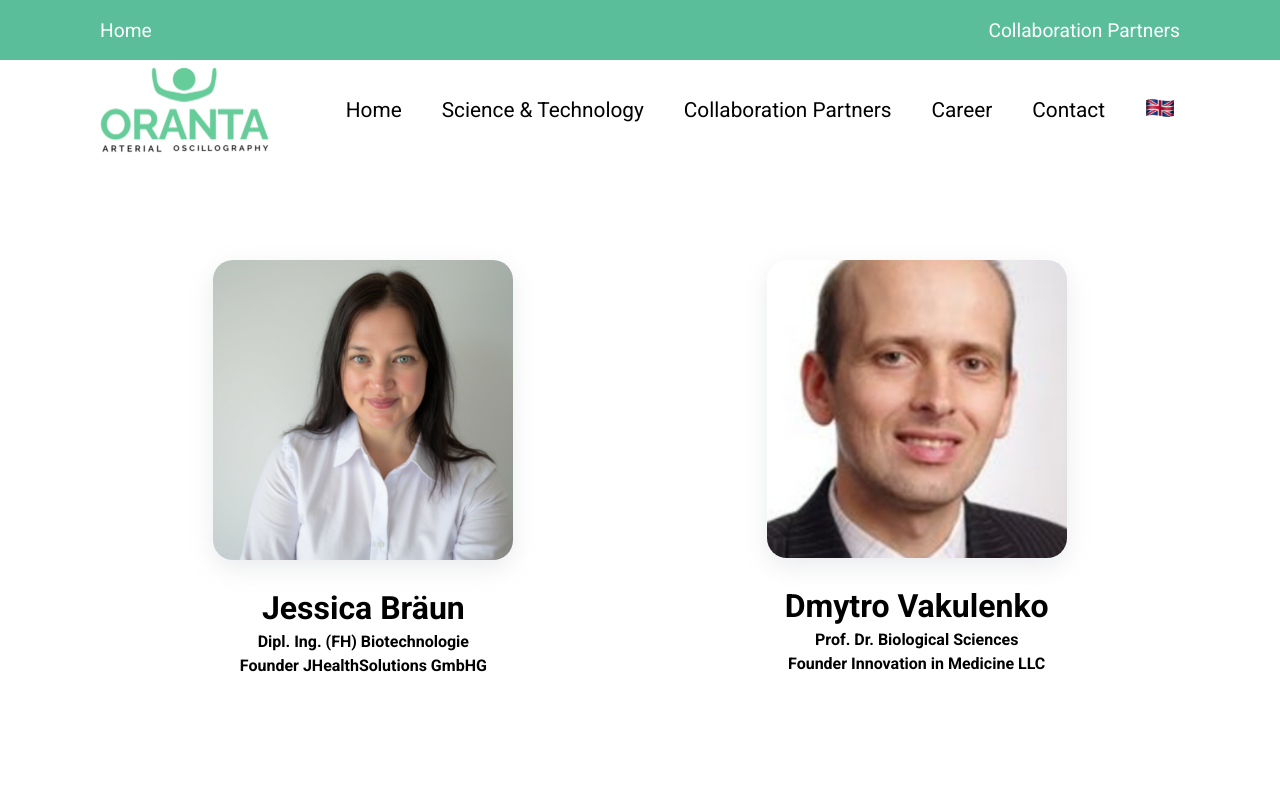
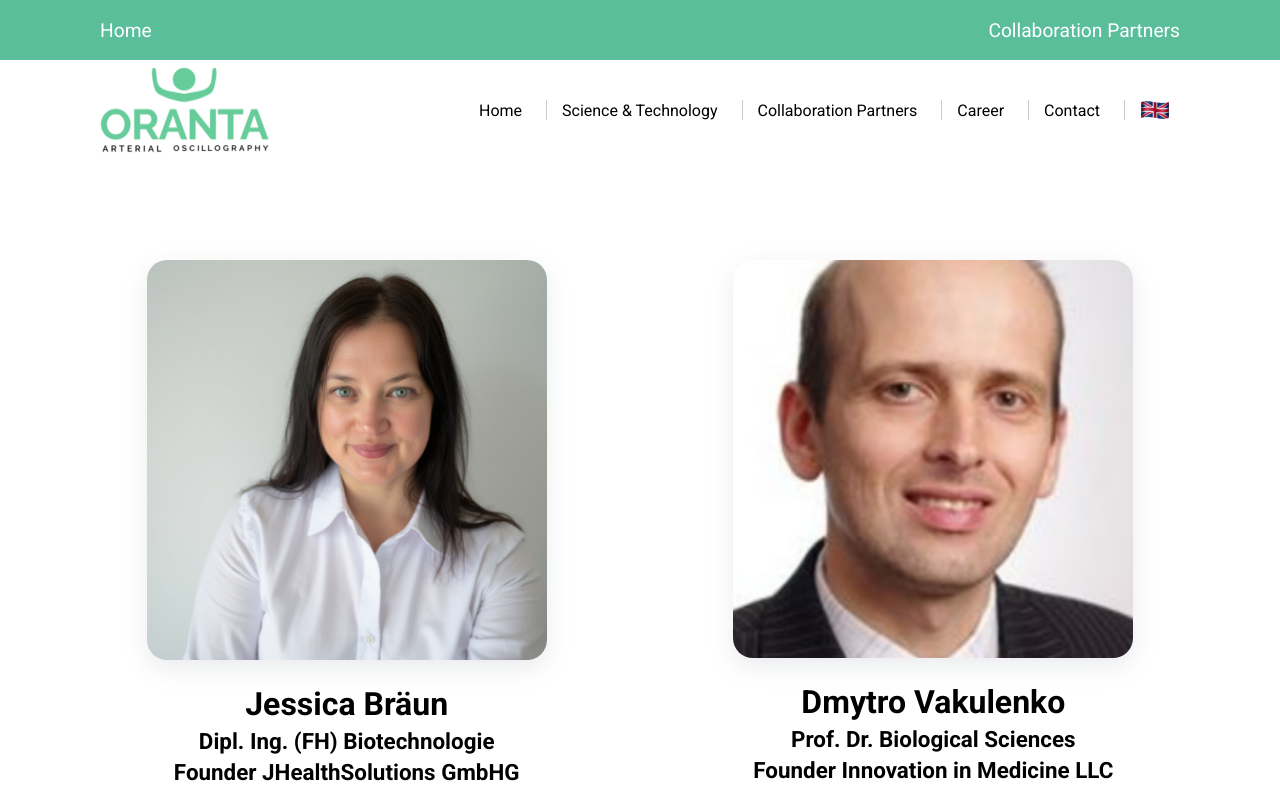
Before and after one commit to Pingis2/JHealthSolutions, a React (Vite) app: page / in a window 1280 px wide. Both pictures are taken after a click on the item "Collaboration Partners". Built offline with nearby package versions, Linux system fonts and the light colour scheme.

Commit message:
added mobile version and added seperation lines on header items

```diff
--- a/src/styling/collaboration-partners/collaborations-partners-desktop.scss
+++ b/src/styling/collaboration-partners/collaborations-partners-desktop.scss
@@ -47,6 +47,8 @@
     img {
         border-radius: 20px;
         box-shadow: rgba(149, 157, 165, 0.2) 0px 8px 24px;
+        height: auto;
+        width: 400px;
     }
 
     .info-text {
@@ -63,6 +65,7 @@
             margin: 5px;
             @include main-sans-font;
             font-weight: bold;
+            font-size: 1.4rem;
         }
     }
 
--- a/src/styling/collaboration-partners/collaborations-partners-mobile.scss
+++ b/src/styling/collaboration-partners/collaborations-partners-mobile.scss
@@ -40,16 +40,28 @@
 
 .profiles {
     display: flex;
-    flex-direction: row;
+    flex-direction: column;
     justify-content: space-evenly;
     margin: 50px 0 0 0;
     gap: 40px;
+
+    .profile-jessica {
+        display: flex;
+        flex-direction: column;
+        align-items: center;
+    }
+
+    .profile-dmytro {
+        display: flex;
+        flex-direction: column;
+        align-items: center;
+    }
 
     img {
         border-radius: 20px;
         box-shadow: rgba(149, 157, 165, 0.2) 0px 8px 24px;
         height: auto;
-        width: 100px;
+        width: 200px;
     }
 
     .info-text {
--- a/src/styling/header/header-desktop.scss
+++ b/src/styling/header/header-desktop.scss
@@ -18,7 +18,7 @@
         display: flex;
         flex-direction: row;
         align-items: center;
-        gap: 30px;
+        gap: 20px;
         list-style: none;
         @include main-sans-font;
         cursor: pointer;
@@ -27,8 +27,27 @@
 
         li {
             transition: color 0.2s ease-in;
-            padding: 5px;
-            font-size: 1.3rem;
+            padding: 0 10px;
+            font-size: 1rem;
+            position: relative;
+            display: flex;
+            align-items: center;
+
+            &::after {
+                content: "";
+                background: rgba(0, 0, 0, 0.2);
+                position: absolute;
+                margin: auto;
+                right: -15px;
+                top: 0;
+                bottom: 0;
+                height: 20px;
+                width: 1px;
+            }
+
+            &:last-child::after {
+                content: none;
+            }
         }
 
         li:hover {
--- a/src/styling/header/header-mobile.scss
+++ b/src/styling/header/header-mobile.scss
@@ -15,6 +15,7 @@
         display: flex;
         flex-direction: column;
         gap: 3px;
+        margin: 0 20px 0 0;
 
         span {
             width: 30px;
--- a/src/styling/main.scss
+++ b/src/styling/main.scss
@@ -11,4 +11,5 @@ html {
 body {
   padding: 0;
   margin: 0;
+  width: 100%;
 }
```
